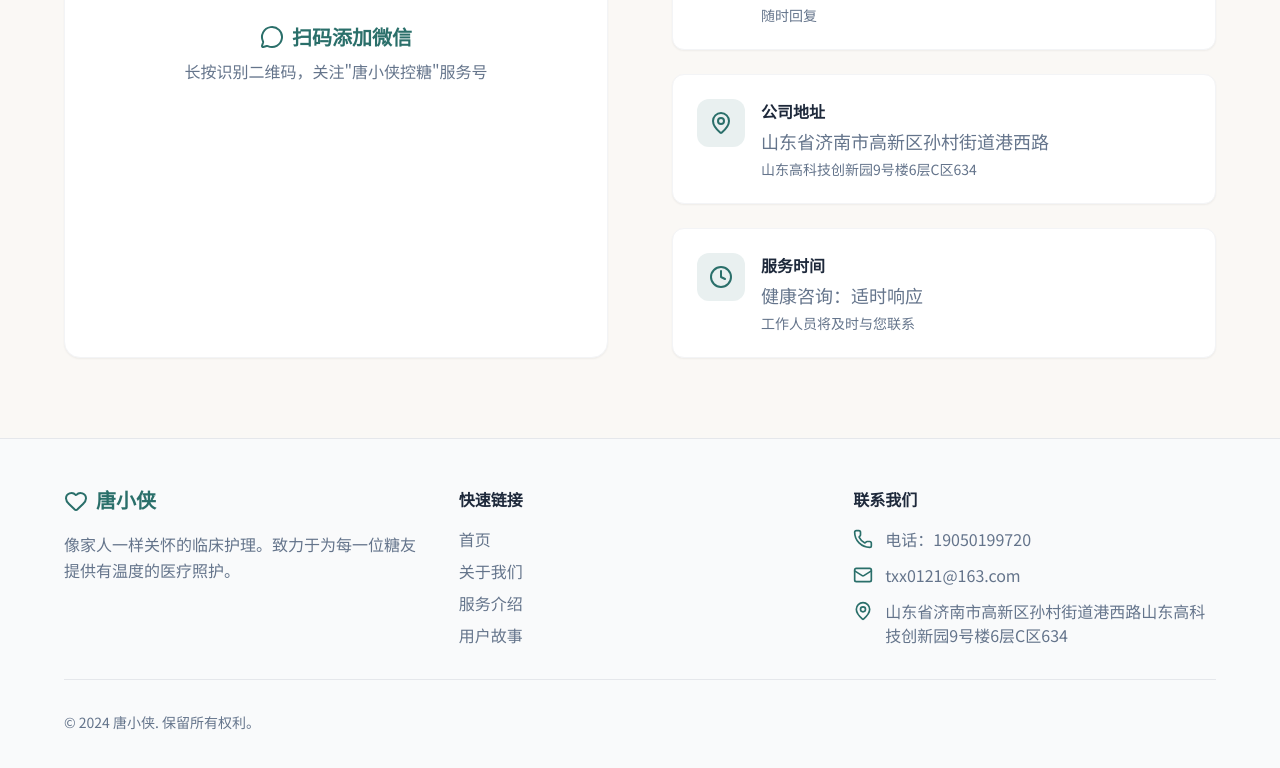
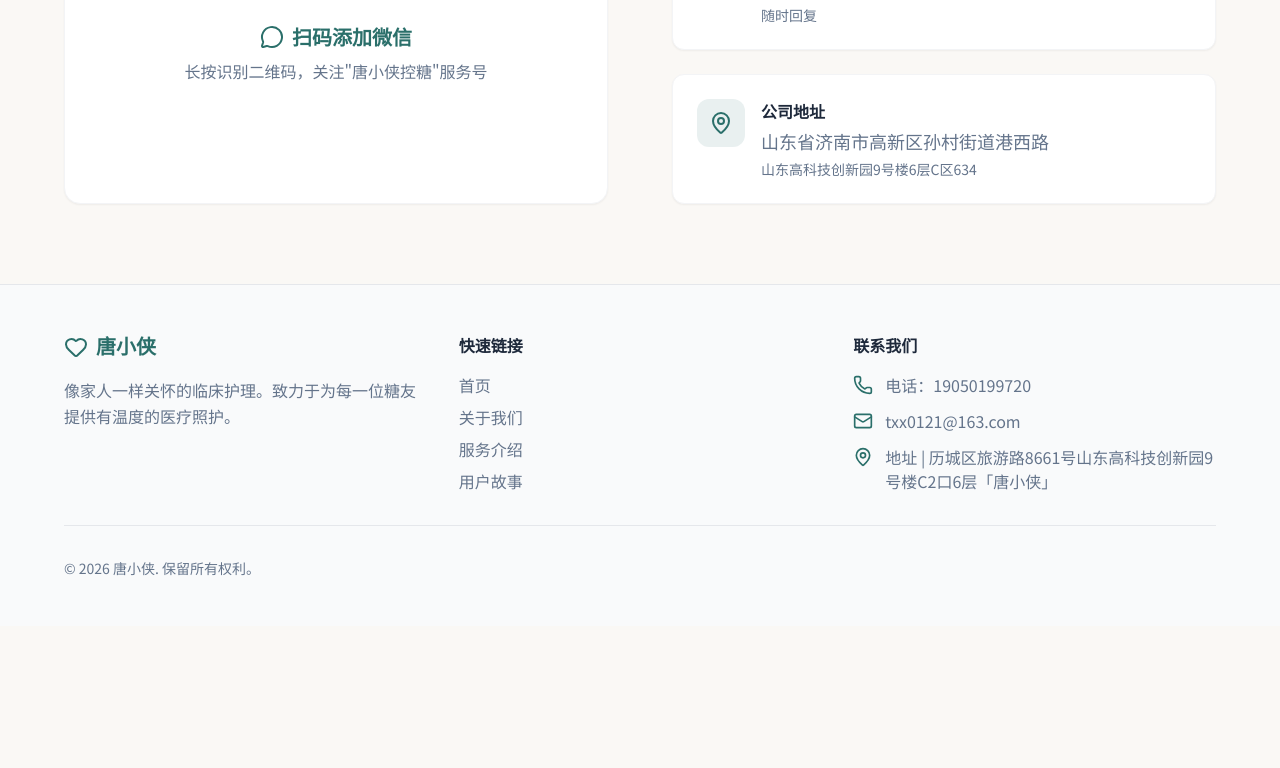
Before and after one commit to zzc423/tangxiaoxia, a Next.js app: page /contact in a window 1280 px wide. Shown: the part 782-1550 px from the top of the page. After the commit the page ends 1408 px from the top, so only its background shows below. Built offline with nearby package versions, Linux system fonts and the light colour scheme.

Commit message:
去除银行级加密描述

```diff
--- a/src/app/about/page.tsx
+++ b/src/app/about/page.tsx
@@ -99,7 +99,7 @@
               '个性化饮食和运动方案',
               '专业医疗团队定期评估',
               '数据实时同步，子女也能查看',
-              '银行级加密，数据安全无忧',
+              '数据安全，无后顾之忧',
             ].map((feature) => (
               <div key={feature} className="flex items-start gap-3 p-4">
                 <CheckCircle className="w-6 h-6 text-primary flex-shrink-0 mt-0.5" aria-hidden="true" />
--- a/src/app/contact/page.tsx
+++ b/src/app/contact/page.tsx
@@ -1,13 +1,12 @@
 'use client'
 
-import { Phone, Mail, MapPin, Clock, MessageCircle } from 'lucide-react'
+import { Phone, Mail, MapPin, MessageCircle } from 'lucide-react'
 import Image from 'next/image'
 
 const contactInfo = [
   { icon: Phone, title: '联系电话', content: '19050199720', sub: '周一至周日 8:00-22:00' },
   { icon: Mail, title: '电子邮箱', content: 'txx0121@163.com', sub: '随时回复' },
   { icon: MapPin, title: '公司地址', content: '山东省济南市高新区孙村街道港西路', sub: '山东高科技创新园9号楼6层C区634' },
-  { icon: Clock, title: '服务时间', content: '健康咨询：适时响应', sub: '工作人员将及时与您联系' },
 ]
 
 export default function ContactPage() {
--- a/src/app/page.tsx
+++ b/src/app/page.tsx
@@ -27,7 +27,7 @@
   {
     icon: Shield,
     title: '数据安全',
-    desc: '银行级加密保护，您的健康数据绝对私密',
+    desc: '加密存储保护，您的健康数据绝对私密',
     features: ['加密存储', '隐私保护', '安全可靠'],
   },
 ]
--- a/src/components/Footer.tsx
+++ b/src/components/Footer.tsx
@@ -37,13 +37,13 @@
               </li>
               <li className="flex items-start gap-3">
                 <MapPin className="w-5 h-5 text-primary flex-shrink-0 mt-0.5" aria-hidden="true" />
-                <span>山东省济南市高新区孙村街道港西路山东高科技创新园9号楼6层C区634</span>
+                <span>地址 | 历城区旅游路8661号山东高科技创新园9号楼C2口6层「唐小侠」</span>
               </li>
             </ul>
           </div>
         </div>
         <div className="pt-8 border-t border-gray-200 flex flex-col sm:flex-row justify-between items-center gap-4">
-          <p className="text-text-secondary text-sm">© 2024 唐小侠. 保留所有权利。</p>
+          <p className="text-text-secondary text-sm">© 2026 唐小侠. 保留所有权利。</p>
         </div>
       </div>
     </footer>
```
Also changed, not shown: .omc/state/idle-notif-cooldown.json, .omc/state/last-tool-error.json.
